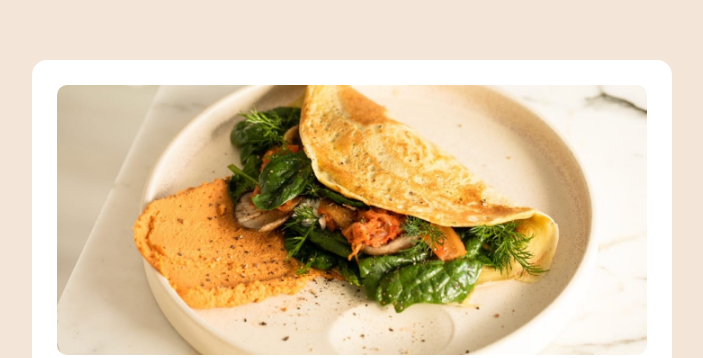
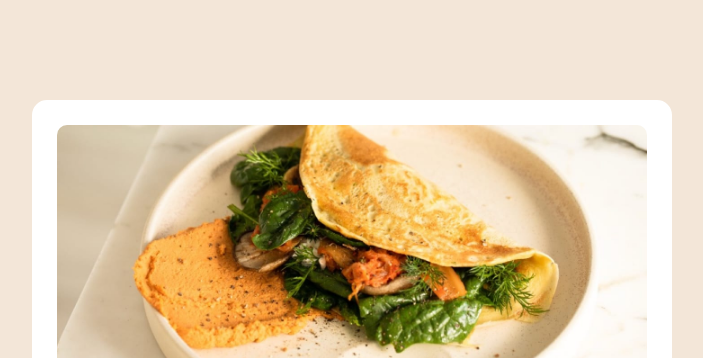
Before and after one commit to ManarTaha-1/Recipe, a plain HTML site: page index.html in a window 1280 px wide. Shown: the top 358 px of the page, without its empty margins (288-991 px from the left). Drawn offline with Linux system fonts and the light colour scheme.

Commit message:
Update style.css

```diff
--- a/style.css
+++ b/style.css
@@ -20,7 +20,7 @@ body {
     background-color:hsl(0, 0%, 100%) ;
     border: 25px hsl(0, 0%, 100%) solid;
     border-radius: 15px;
-    margin: 60px 0;
+    margin: 100px 0 0 0;
 }
 .container .image img {
     width: 100%;
```
